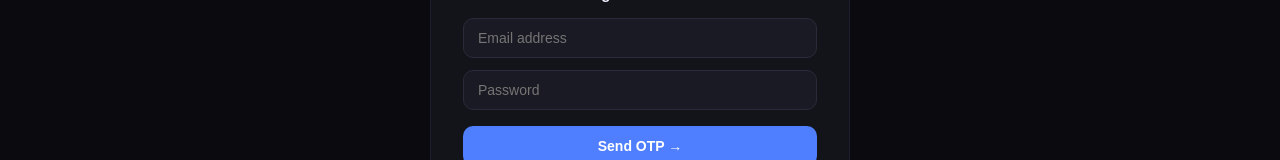
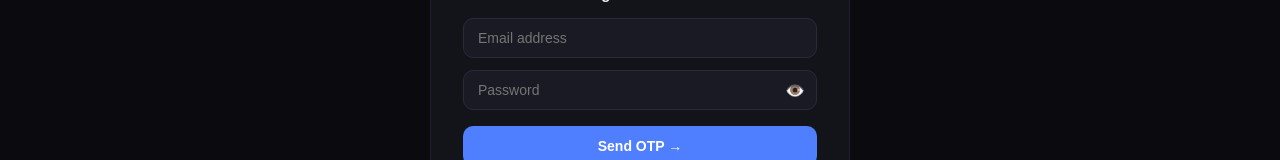
Before and after one commit to bogaharini6-lgtm/RareSync, a React app in the folder frontend/: page /login in a window 1280 px wide. Shown: the part 403-563 px from the top of the page. Built offline with nearby package versions, Linux system fonts and the light colour scheme; the HTML template or start-up script is replaced by a standard one.

Commit message:
Fix: add eye icon to password field on login page

```diff
--- a/frontend/src/pages/LoginPage.jsx
+++ b/frontend/src/pages/LoginPage.jsx
@@ -13,6 +13,7 @@
   const [otpError, setOtpError] = useState('');
   const [resendTimer, setResendTimer] = useState(0);
   const [resending, setResending] = useState(false);
+  const [showPassword, setShowPassword] = useState(false);
 
   const [form, setForm] = useState({
   name: '', email: '', password: '',
@@ -191,7 +192,24 @@
               <form onSubmit={handleSubmit}>
                 {isRegister && <input style={styles.input} name="name" placeholder="Full Name" value={form.name} onChange={handleChange} required />}
                 <input style={styles.input} name="email" type="email" placeholder="Email address" value={form.email} onChange={handleChange} required />
-                <input style={styles.input} name="password" type="password" placeholder="Password" value={form.password} onChange={handleChange} required />
+                <div style={{ position: 'relative', marginBottom: 12 }}>
+  <input
+    style={{ ...styles.input, marginBottom: 0, paddingRight: 44 }}
+    name="password"
+    type={showPassword ? 'text' : 'password'}
+    placeholder="Password"
+    value={form.password}
+    onChange={handleChange}
+    required
+  />
+  <button
+    type="button"
+    onClick={() => setShowPassword(!showPassword)}
+    style={{ position: 'absolute', right: 12, top: '50%', transform: 'translateY(-50%)', background: 'none', border: 'none', cursor: 'pointer', fontSize: 16, color: 'var(--text3)' }}
+  >
+    {showPassword ? '🙈' : '👁️'}
+  </button>
+</div>
 
                 {isRegister && activeTab === 'doctor' && (
                   <>
```
